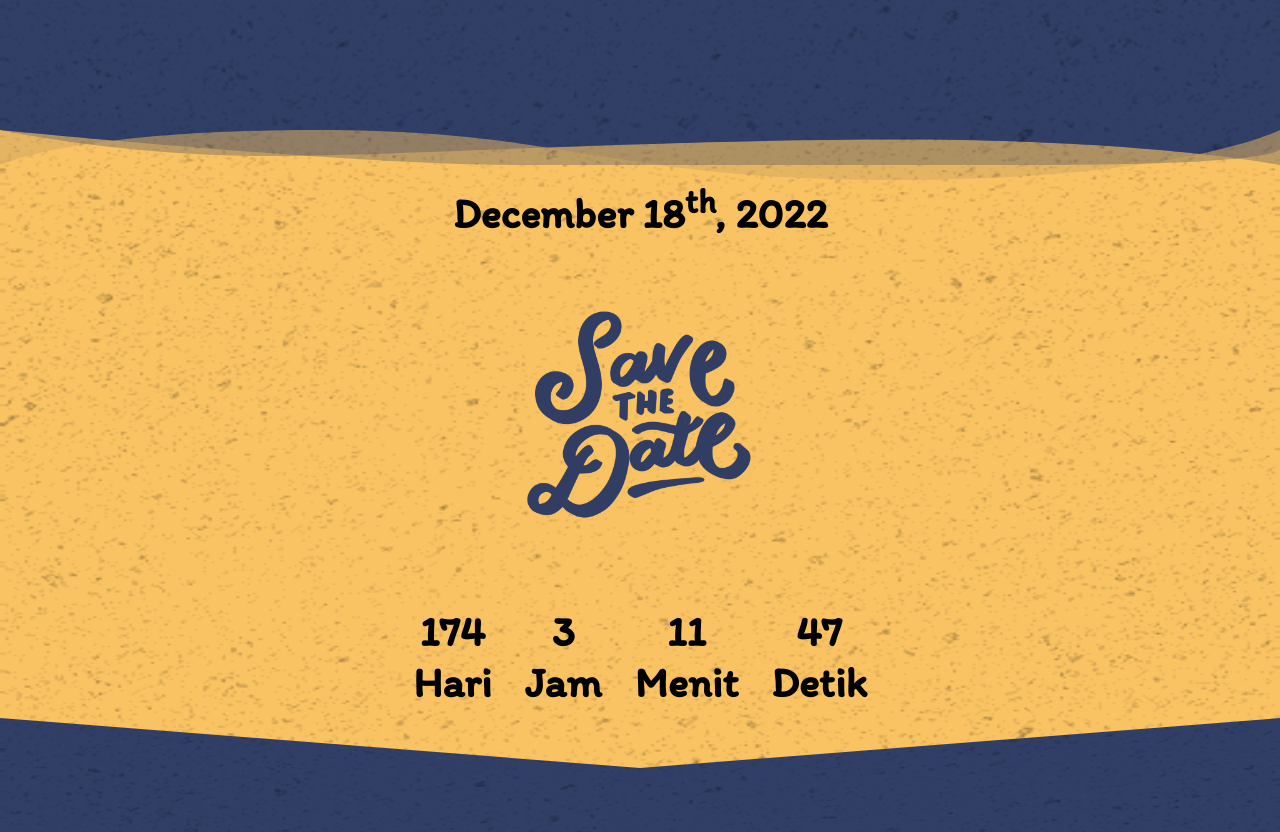
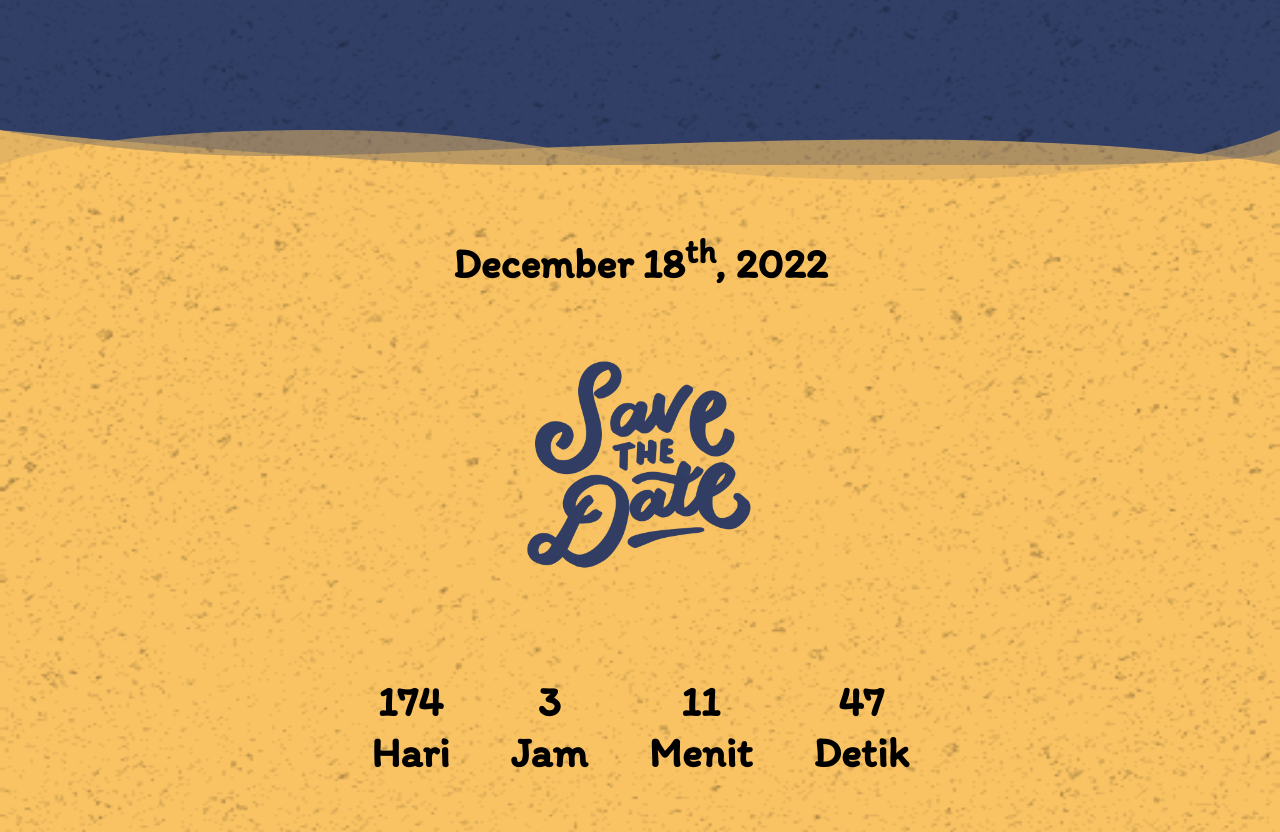
Before and after one commit to ahmadfaqih796/Wedding-Website, a plain HTML site: page index.html in a window 1280 px wide. Shown: the part 620-1452 px from the top of the page. Drawn offline with Linux system fonts and the light colour scheme.

Commit message:
animation

```diff
--- /dev/null
+++ b/assets/css/animation.css
@@ -0,0 +1,11 @@
+.reveal{
+   position: relative;
+   transform: translateY(150px);
+   opacity: 0;
+   transition: 1s all ease;
+ }
+
+ .reveal.active{
+   transform: translateY(0);
+   opacity: 1;
+ }
--- a/assets/css/tanggal.css
+++ b/assets/css/tanggal.css
@@ -5,6 +5,7 @@
    background-image: url(../gambar/pasir.png);
    background-repeat: no-repeat;
    background-size: 100% 100%;
+   padding: 50px 0;
 }
 
 .tanggal article {
@@ -20,11 +21,22 @@
 .tanggal .count-timer {
  margin-bottom: 50px;
  display: flex;
- max-width: 500px;
+ max-width: 600px;
  flex-wrap: wrap;
  justify-content: space-evenly;
  margin: 0 auto 50px;
 }
 .tanggal .count-timer h1 {
-  padding: 10px;
+  padding: 30px;
 }
+
+/* Tablet */
+@media screen and (max-width : 800px) {
+  .tanggal h1 {
+    font-size: 28px;
+  }
+  .tanggal .count-timer h1 {
+    font-size: 28px;
+    padding: 0;
+  }
+}
--- /dev/null
+++ b/assets/js/animation.js
@@ -0,0 +1,17 @@
+function reveal() {
+  var reveals = document.querySelectorAll(".reveal");
+
+  for (var i = 0; i < reveals.length; i++) {
+    var windowHeight = window.innerHeight;
+    var elementTop = reveals[i].getBoundingClientRect().top;
+    var elementVisible = 150;
+
+    if (elementTop < windowHeight - elementVisible) {
+      reveals[i].classList.add("active");
+    } else {
+      reveals[i].classList.remove("active");
+    }
+  }
+}
+
+window.addEventListener("scroll", reveal);
--- a/index.html
+++ b/index.html
@@ -6,6 +6,7 @@
     <meta name="viewport" content="width=device-width, initial-scale=1.0" />
     <title>Fulan & Fulanah</title>
     <link rel="stylesheet" href="assets/css/root.css" />
+    <link rel="stylesheet" href="assets/css/animation.css">
     <link rel="stylesheet" href="assets/css/header.css" />
     <link rel="stylesheet" href="assets/css/acara.css" />
     <link rel="stylesheet" href="assets/css/tanggal.css" />
@@ -13,7 +14,7 @@
   <body>
     <main class="header">
       <img class="bunga-2" src="assets/gambar/bunga-2.png" alt="" />
-      <div class="bingkai">
+      <div class="bingkai reveal">
         <img class="bunga-1 kiri" src="assets/gambar/bunga-2.png" alt="" />
         <img class="bunga-1 kanan" src="assets/gambar/bunga-2.png" alt="" />
       </div>
@@ -25,18 +26,31 @@
       </article>
     </main>
     <main class="tanggal divider-wave has-divider">
-      <article>
+      <article class="reveal">
         <h1>December 18<sup>th</sup>, 2022</h1>
         <img src="assets/gambar/save-the-date.png" alt="tanggal" />
         <div id="count-timer" class="count-timer">
-          <h1><div id="hari"></div>Hari</h1>
-          <h1><div id="jam"></div>Jam</h1>
-          <h1><div id="menit"></div>Menit</h1>
-          <h1><div id="detik"></div>Detik</h1>
+          <h1>
+            <div id="hari"></div>
+            Hari
+          </h1>
+          <h1>
+            <div id="jam"></div>
+            Jam
+          </h1>
+          <h1>
+            <div id="menit"></div>
+            Menit
+          </h1>
+          <h1>
+            <div id="detik"></div>
+            Detik
+          </h1>
         </div>
       </article>
     </main>
     <main class="acara divider-triangle-down has-divider"></main>
     <script src="assets/js/count-timer.js"></script>
+    <script src="assets/js/animation.js"></script>
   </body>
 </html>
```
